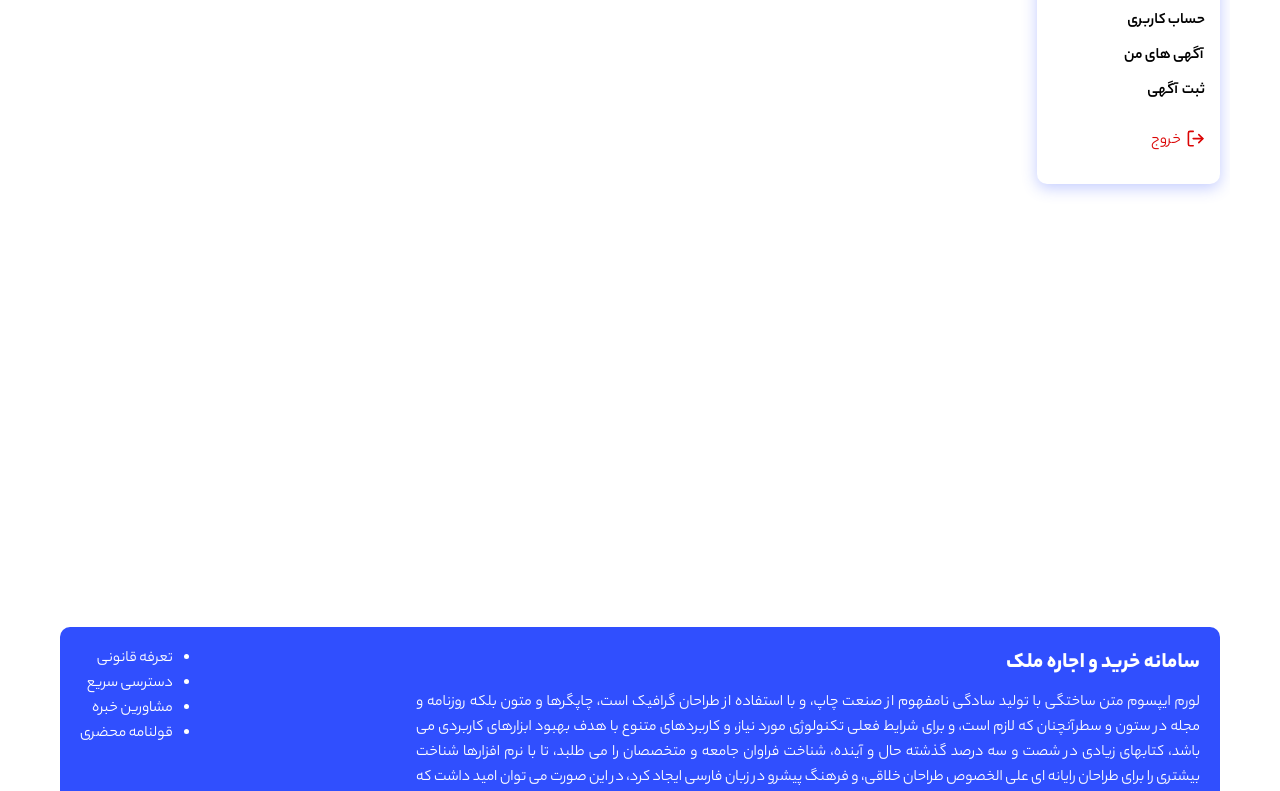
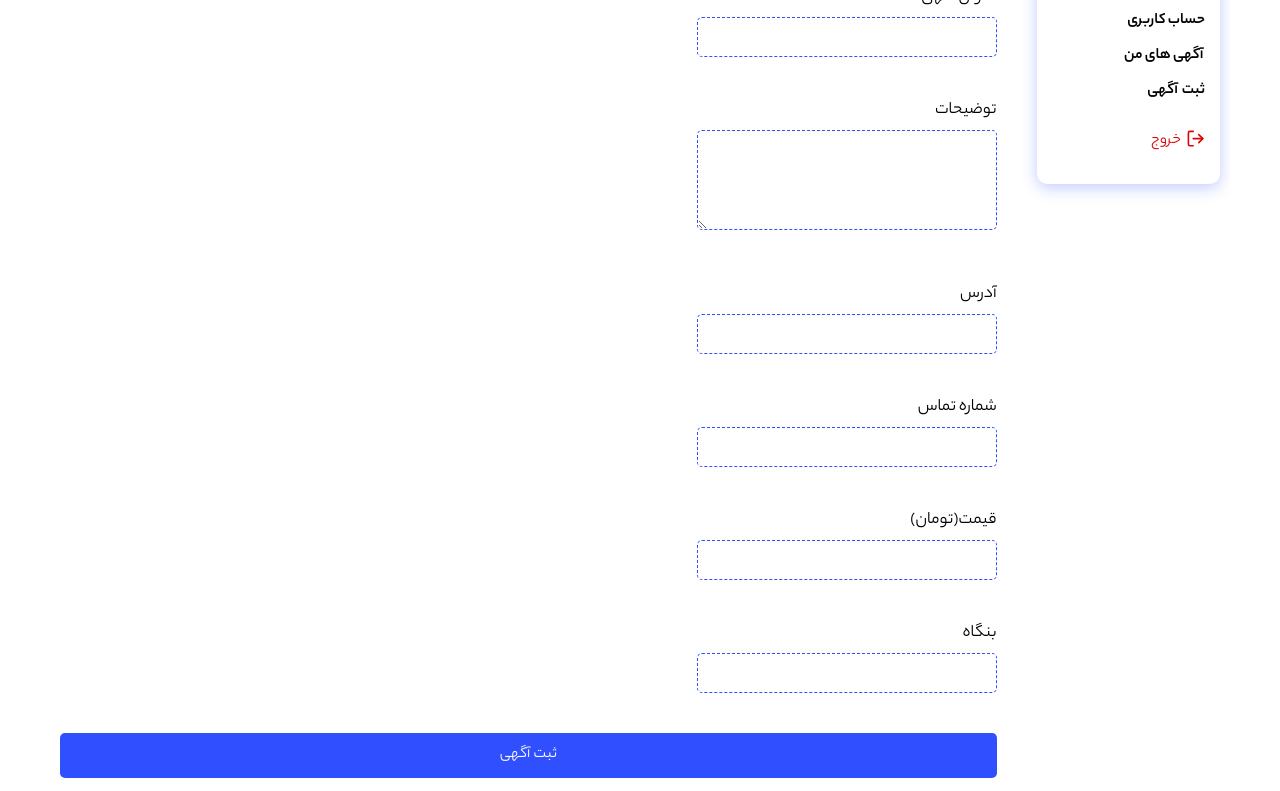
Before and after one commit to ParsaDokhtMohammadi/realState-nextJs-typeScript-mongoDB, a Next.js app: page /dashboard/add in a window 1280 px wide. Shown: the part 320-1111 px from the top of the page. Built offline with nearby package versions, Linux system fonts and the light colour scheme; no server answers; sample sign-in values are in the browser's storage.

Commit message:
textInput component used in addprofilePage

```diff
--- a/src/app/dashboard/add/page.tsx
+++ b/src/app/dashboard/add/page.tsx
@@ -1,6 +1,10 @@
+import AddProfilePage from "@/components/template/AddProfilePage"
+
 const AddProfile = () => {
   return (
-    <div>AddProfile</div>
+    <>
+      <AddProfilePage></AddProfilePage>
+    </>
   )
 }
 
--- a/src/components/module/TextInput.tsx
+++ b/src/components/module/TextInput.tsx
@@ -1,19 +1,20 @@
 import React, { Dispatch, SetStateAction } from 'react'
 import styles from "@/components/module/TextInput.module.css"
 import { IProfile } from '@/types/Interfaces'
+import { p2e } from '@/utils/replaceNumber'
 
 interface ITextInput {
     title : string
     name : keyof IProfile
     profileData : IProfile
     setProfileData : Dispatch<SetStateAction<IProfile>>
-    textArea : boolean
+    textArea ?: boolean
 }
 
 const TextInput = ({title,name,profileData,setProfileData,textArea=false}:ITextInput) => {
     const changeHandler = (e:React.ChangeEvent<HTMLInputElement|HTMLTextAreaElement>) =>{
         const {name , value} = e.target
-        setProfileData({...profileData , [name]:value})
+        setProfileData({...profileData , [name]:p2e(value)})
     }
   return (
     <div className={styles.container}>
--- a/src/components/template/AddProfilePage.tsx
+++ b/src/components/template/AddProfilePage.tsx
@@ -2,6 +2,7 @@
 import styles from "@/components/template/AddProfilePage.module.css"
 import { useState } from "react"
 import { CATEGORY, IProfile } from "@/types/Interfaces"
+import TextInput from "../module/TextInput"
 
 const AddProfilePage = () => {
     const [profileData , setProfileData]=useState<IProfile>({
@@ -16,8 +17,45 @@ const AddProfilePage = () => {
         rules : [],
         amenities : []
     })
+    const submitHandler = ():void =>{
+      console.log(profileData);
+    }
   return (
-    <div>AddProfilePage</div>
+    <div className={styles.container}>
+      <h3>ثبت آگهی</h3>
+      <TextInput
+      title="عنوان آگهی"
+      name="title"
+      profileData={profileData}
+      setProfileData={setProfileData}></TextInput>
+      <TextInput
+      title="توضیحات"
+      name="description"
+      profileData={profileData}
+      setProfileData={setProfileData}
+      textArea={true}></TextInput>
+      <TextInput
+      title="آدرس"
+      name="location"
+      profileData={profileData}
+      setProfileData={setProfileData}></TextInput>
+      <TextInput
+      title="شماره تماس"
+      name="phone"
+      profileData={profileData}
+      setProfileData={setProfileData}></TextInput>
+      <TextInput
+      title="قیمت(تومان)"
+      name="price"
+      profileData={profileData}
+      setProfileData={setProfileData}></TextInput>
+      <TextInput
+      title="بنگاه"
+      name="realState"
+      profileData={profileData}
+      setProfileData={setProfileData}></TextInput>
+      <button className={styles.submit} onClick={submitHandler}>ثبت آگهی</button>
+    </div>
   )
 }
 
```
